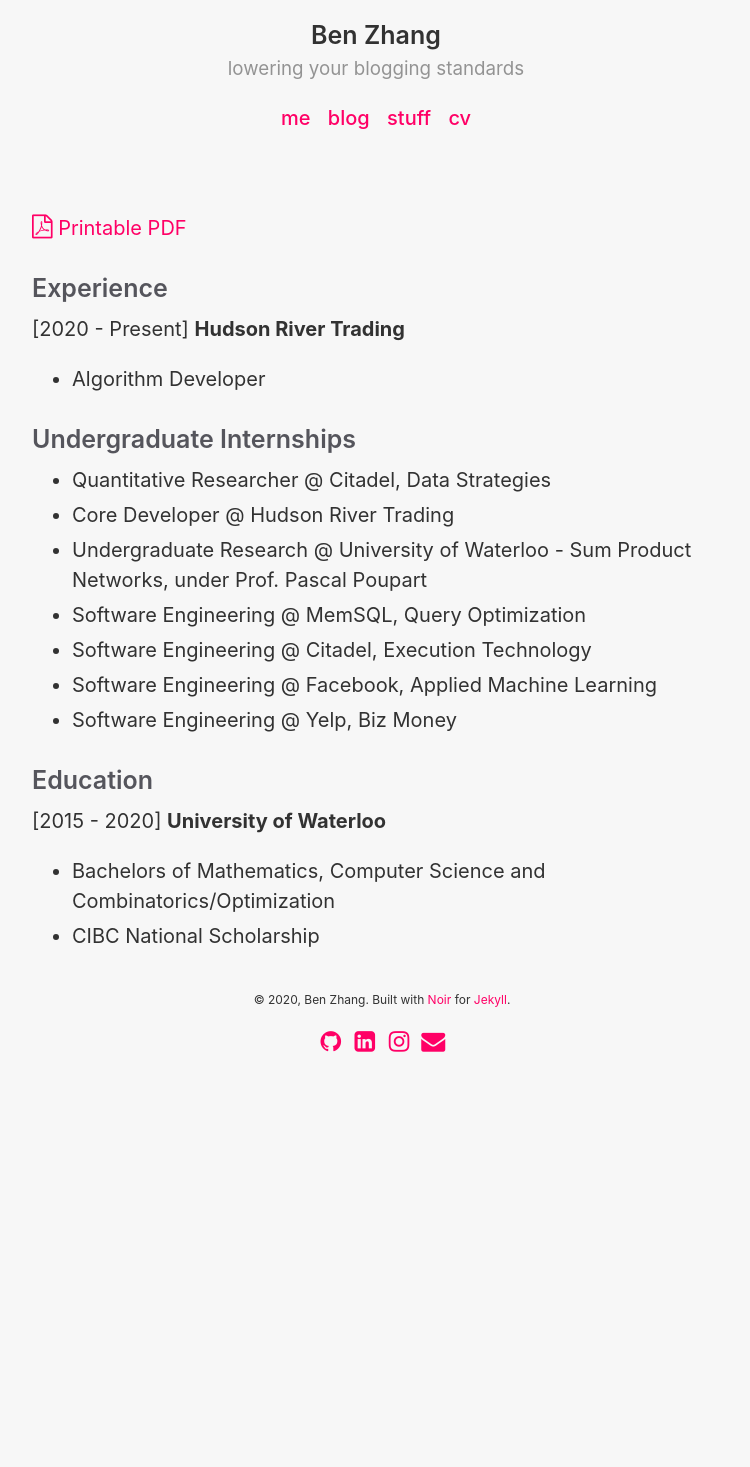
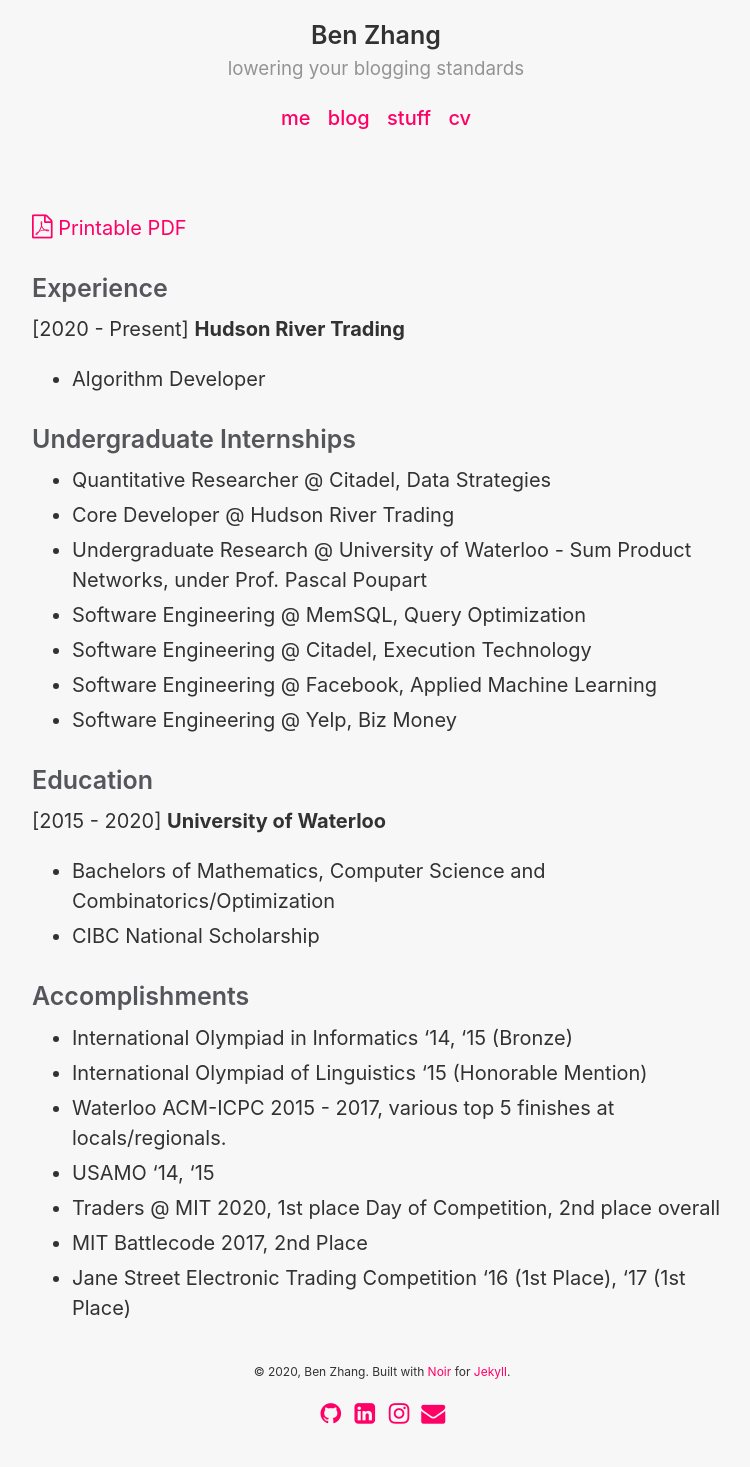
Before and after one commit to benzyx/benzyx.github.io, a Jekyll site: the page built from cv.md, in a window 1280 px wide. Shown: the whole page, without its empty margins (258-1008 px from the left). Built offline with Jekyll 4.4.1, drawn with Linux system fonts in a browser that asks for light colours; before the commit the page ends 1095 px from its top, so only the background shows below that.

Commit message:
minor edits

```diff
--- a/cv.md
+++ b/cv.md
@@ -25,3 +25,13 @@
 [2015 - 2020] **University of Waterloo**
 - Bachelors of Mathematics, Computer Science and Combinatorics/Optimization
 - CIBC National Scholarship
+
+### Accomplishments
+
+- International Olympiad in Informatics '14, '15 (Bronze)
+- International Olympiad of Linguistics '15 (Honorable Mention)
+- Waterloo ACM-ICPC 2015 - 2017, various top 5 finishes at locals/regionals.
+- USAMO '14, '15
+- Traders @ MIT 2020, 1st place Day of Competition, 2nd place overall
+- MIT Battlecode 2017, 2nd Place
+- Jane Street Electronic Trading Competition '16 (1st Place), '17 (1st Place)
```
Also changed, not shown: _posts/2020-08-14-matroids.md (+2 -2 lines).
